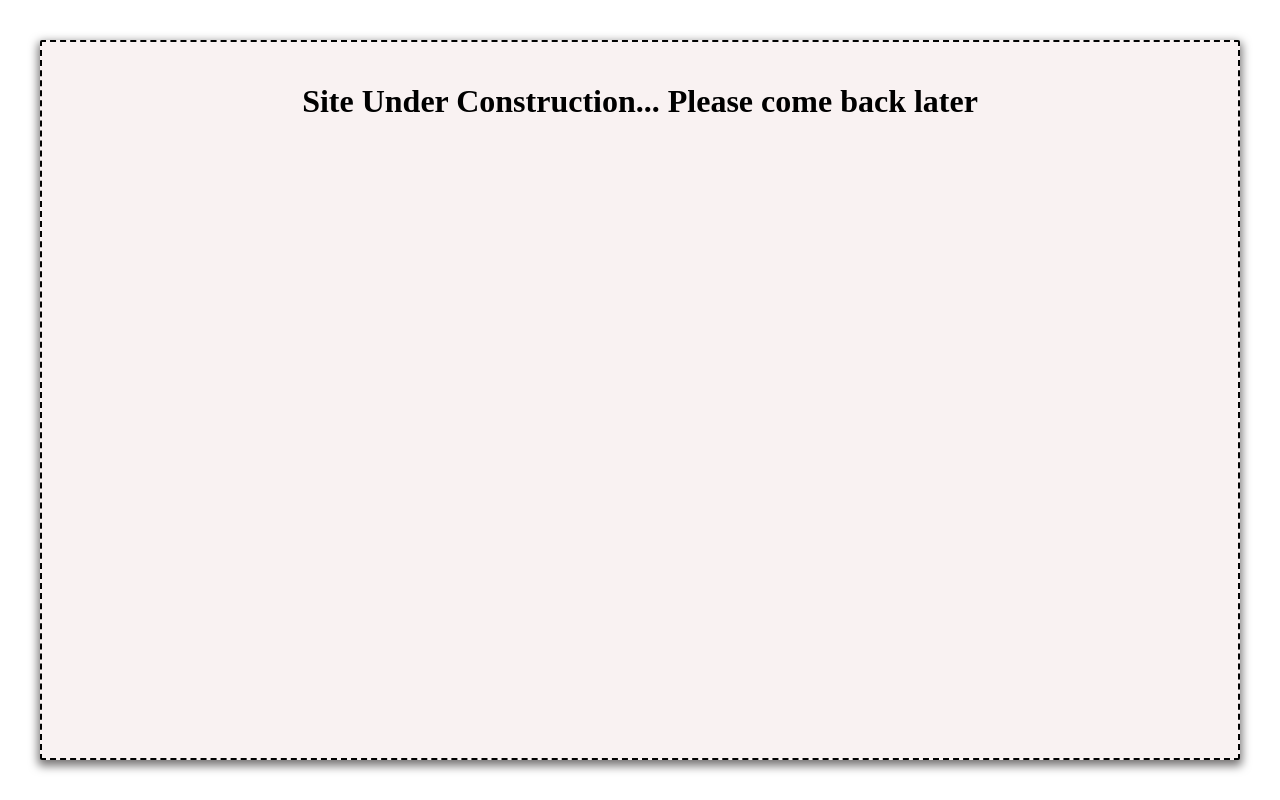
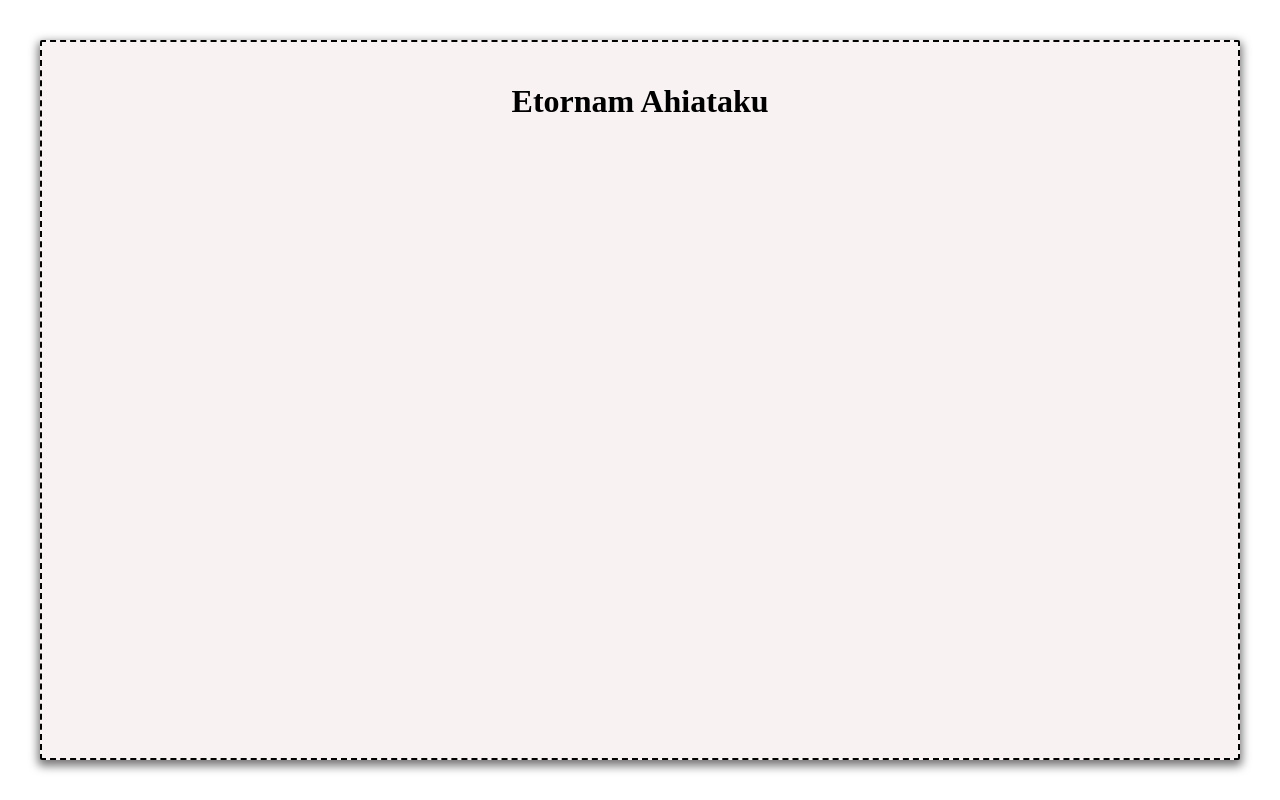
Before and after one commit to etor01/dev-tornam, a Next.js app: page / in a window 1280 px wide. Built offline with nearby package versions, Linux system fonts and the light colour scheme.

Commit message:
Feat: Added Times New Romans font to the page

```diff
--- a/src/app/globals.css
+++ b/src/app/globals.css
@@ -5,6 +5,7 @@ body {
   height: 100dvh;
   padding: 40px;
   display: flex;
+  font-family: "Times New Roman", Times, serif;
 }
 
 .container {
--- a/src/app/page.tsx
+++ b/src/app/page.tsx
@@ -1,7 +1,7 @@
 export default function Home() {
   return (
     <main className="container">
-      <h1>Site Under Construction... Please come back later </h1>
+      <h1>Etornam Ahiataku</h1>
     </main>
   );
 }
```
